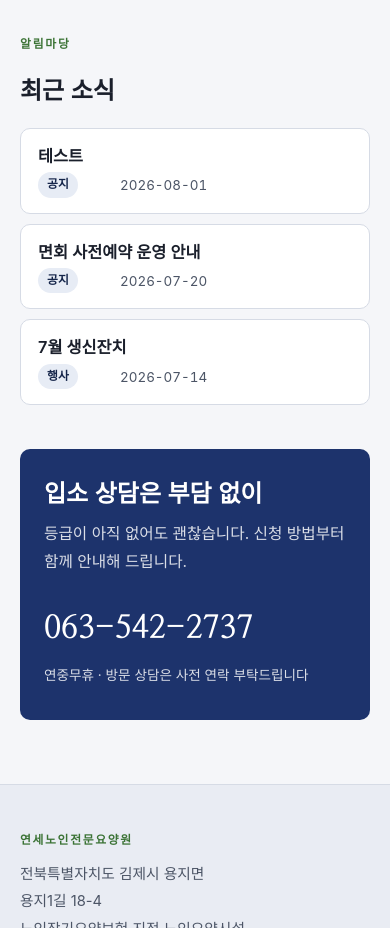
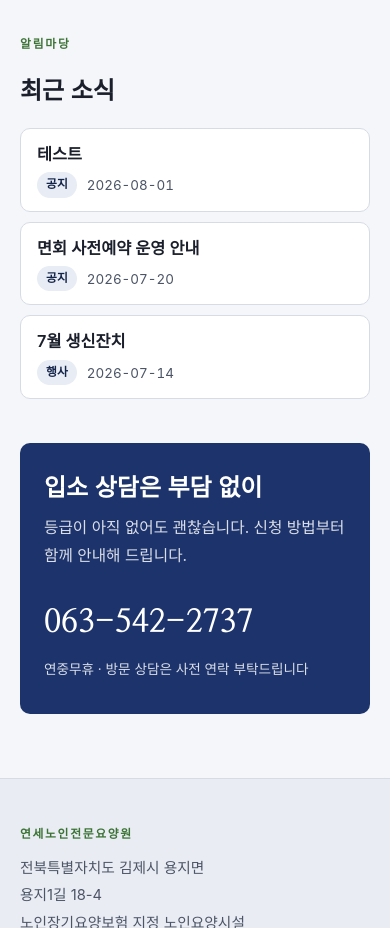
Before and after one commit to prontfor85/yonsei-care-home, an Eleventy site: page src/index.njk in a window 390 px wide. Shown: the part 2040-2968 px from the top of the page. Built offline with nearby package versions, Linux system fonts and the light colour scheme; Eleventy itself is replaced by a stand-in of ours; files that its build step writes are made by us from their sources; a web font is replaced by a local one.

Commit message:
모바일 게시판 카드 정리: 말머리 고정폭 제거로 날짜 간격 정상화, 카드 여백 축소

```diff
--- a/src/css/site.css
+++ b/src/css/site.css
@@ -331,14 +331,15 @@ footer a:hover{color:var(--primary-strong); text-decoration:underline}
   table.board{min-width:0; display:block; font-size:1rem}
   table.board thead{display:none}
   table.board tbody{display:flex; flex-direction:column; gap:10px}
-  table.board tr{display:flex; flex-wrap:wrap; align-items:baseline; gap:4px 12px;
-    background:var(--surface); border:1px solid var(--line); border-radius:var(--radius); padding:15px 17px}
+  table.board tr{display:flex; flex-wrap:wrap; align-items:baseline; gap:6px 10px;
+    background:var(--surface); border:1px solid var(--line); border-radius:var(--radius); padding:13px 16px}
   table.board td{display:block; border:none; padding:0; width:auto; text-align:left}
   table.board td:nth-child(2){order:1; flex:1 0 100%; font-size:1.02rem; line-height:1.5}
   table.board td:nth-child(2) a{display:block}
   /* 카드로 쌓이면 글 번호는 정보가 되지 못한다. 말머리(필독·공지 등)만 남긴다 */
   table.board td:first-child{display:none}
-  table.board td:first-child:has(.pill){display:block; order:2; font-size:.84rem}
+  /* 표 시절 고정 폭(70px)을 풀어야 말머리와 날짜가 붙어 보인다 */
+  table.board td:first-child:has(.pill){display:block; order:2; font-size:.84rem; width:auto}
   table.board td:nth-child(3){order:3; font-size:.84rem; color:var(--ink-2)}
   table.board td:nth-child(4){order:4; font-size:.84rem; color:var(--ink-2)}
   table.board td:nth-child(5){order:5; font-size:.84rem; color:var(--ink-2)}
```
